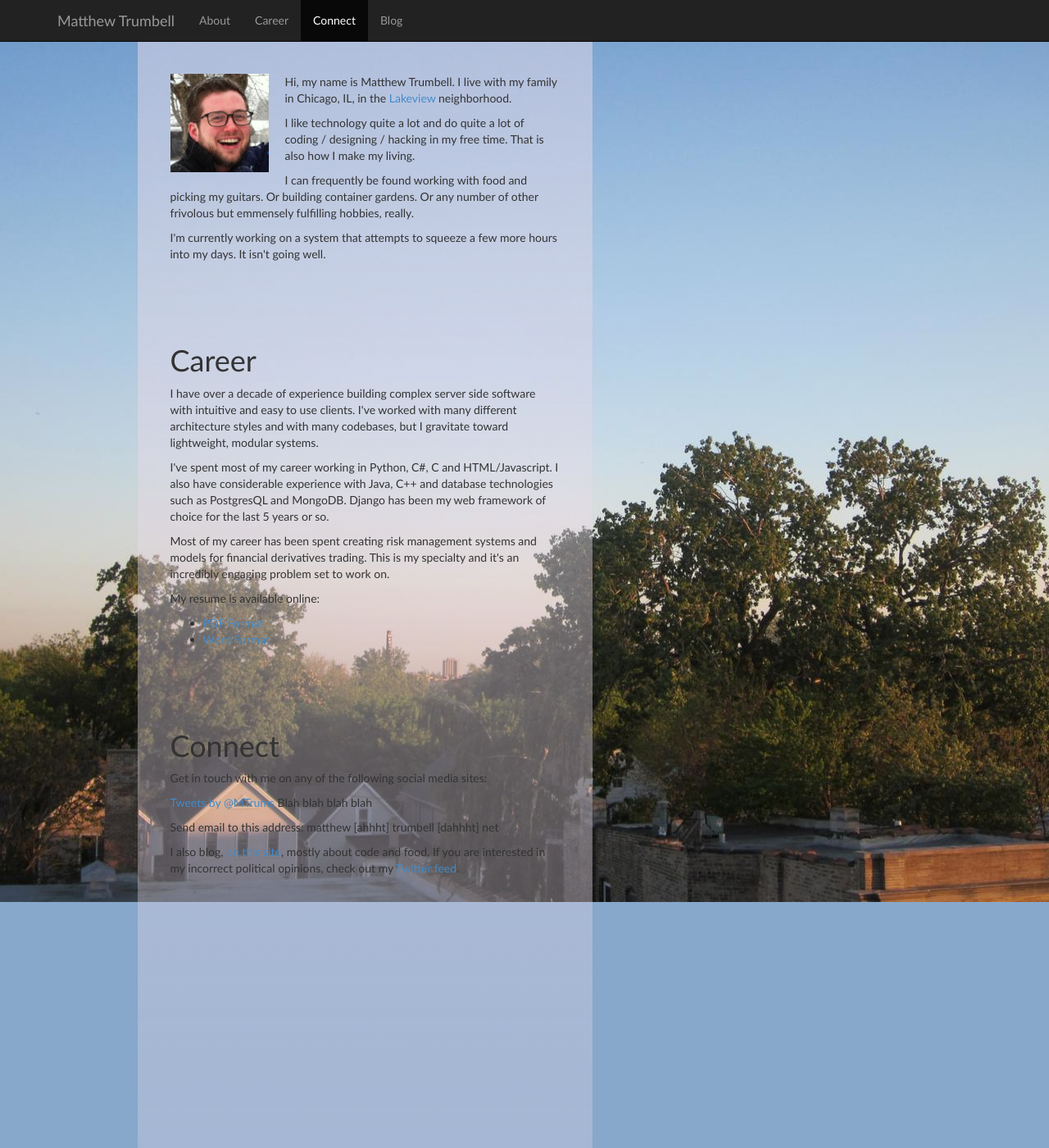
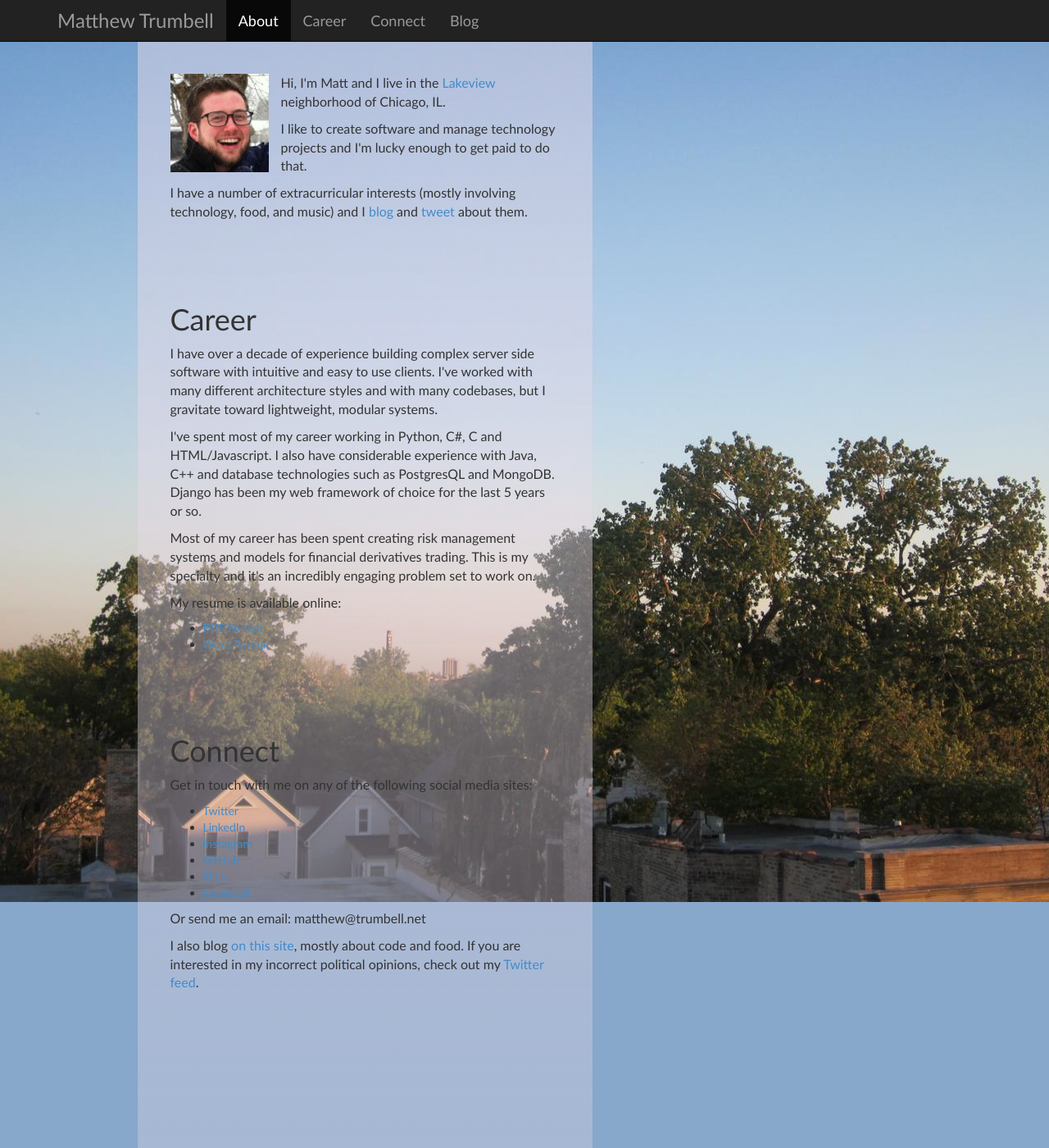
Before and after one commit to mrtrumbe/mrtrumbe.github.io, a Jekyll site: the page built from index.html, in a window 1280 px wide and 1400 px high. Shown: the whole window at 82% size. Built offline with Jekyll 4.4.1, drawn with Linux system fonts in a browser that asks for light colours; Markdown is read by kramdown in place of the engine named in the settings; comment, search, counter and statistics services are not loaded.

Commit message:
More styling work.

```diff
--- a/_layouts/default.html
+++ b/_layouts/default.html
@@ -12,13 +12,8 @@
     <link href="/assets/bootstrap/v3.1.0/css/bootstrap.min.css" rel="stylesheet" />
     <link href="/css/new_main.css" rel="stylesheet" />
 
-    <!-- defaults
-    <link rel="stylesheet" href="/css/syntax.css">
-    <link rel="stylesheet" href="/css/main.css">
-    -->
-
   </head>
-  <body data-spy="scroll" data-target="#mrt-navbar" data-offset="50">
+  <body data-spy="scroll" data-target="#mrt-navbar" data-offset="0">
     <div id="fixedbg"></div>
     <div class="navbar navbar-inverse navbar-fixed-top" role="navigation">
       <div class="container">
@@ -36,14 +31,14 @@
         <div class="collapse navbar-collapse" id="mrt-navbar">
           <ul class="nav navbar-nav">
             {% if page.mainpage %}
-              <li class="active"><a href="#about">About</a></li>
-              <li><a href="#career">Career</a></li>
-              <li><a href="#connect">Connect</a></li>
-              <li><a href="/blog/index.html">Blog</a></li>
+              <li class="active"><a class="mainpage-link" href="#about">About</a></li>
+              <li><a class="mainpage-link" href="#career">Career</a></li>
+              <li><a class="mainpage-link" href="#connect">Connect</a></li>
+              <li><a href="/blog/">Blog</a></li>
             {% else %}
-              <li><a href="/index.html#about">About</a></li>
-              <li><a href="/index.html#career">Career</a></li>
-              <li><a href="/index.html#connect">Connect</a></li>
+              <li><a class="mainpage-link" href="/index.html#about">About</a></li>
+              <li><a class="mainpage-link" href="/index.html#career">Career</a></li>
+              <li><a class="mainpage-link" href="/index.html#connect">Connect</a></li>
               <li class="active"><a href="#blog">Blog</a></li>
             {% endif %}
         </div>
--- a/css/new_main.css
+++ b/css/new_main.css
@@ -3,22 +3,11 @@ html {
 }
 
 body {
-  font-family: "Trebuchet MS", Arial, sans-serif;
+  /*font-family: "Trebuchet MS", Arial, sans-serif;*/
+  font-family: Candara, Calibri, Segoe, "Segoe UI", Optima, Arial, sans-serif;
 
   background-color: #87A8CB;
   overflow-x:hidden;
-  /*
-  background-image: url(/img/background.png);
-  background-position-x: 50%;
-  background-position-y: 50%;
-  background-position: top left;
-  background-attachment: fixed;
-  background-repeat: no-repeat;
-  */
-
-  background-size: cover;
-  -moz-background-size: cover;
-  -webkit-background-size: cover;
 
   padding-top: 50px;
 }
@@ -33,32 +22,13 @@ body {
   z-index:-1;
 }
 
-/*
-@media only all and (max-width: 1440px) and (max-height: 1050px) {
-  body {
-    background-size: 1440px 1050px;
-    -moz-background-size: 1440px 1050px;
-    -webkit-background-size: 1440px 1050px;
-  }
+.navbar {
+  font-size: 18px;
 }
 
-@media only screen
-and (device-width: 320px)
-and (device-width: 768px) {
-  body {
-    background-attachment: scroll;
-  }
+.navbar-brand {
+  font-size: 24px;
 }
-
-
-@media only screen
-and (min-device-width : 768px)
-and (max-device-width : 1024px) {
-  body {
-    background-attachment: scroll;
-  }
-}
-*/
 
 
 .mrt-panel {
@@ -97,11 +67,11 @@ and (max-device-width : 1024px) {
   float: left;
   width: 120px;
   height: 120px;
-  margin-right: 20px;
+  margin-right: 15px;
   margin-bottom: 10px;
 }
 
 .mrt-section p {
-  font-size: 14px;
+  font-size: 16px;
   font-weight: normal;
 }
--- a/index.html
+++ b/index.html
@@ -14,23 +14,18 @@ mainpage: true
         <div id="about" class="mrt-section" >
           <img src="/img/matthew.png" title="Matthew Trumbell" />
           <p>
-            Hi, my name is Matthew Trumbell. I live with my family
-            in Chicago, IL, in the <a href="https://maps.google.com/maps?q=lakeview,+chicago,+il&hl=en&sll=41.833733,-87.731964&sspn=0.709082,1.447449&hnear=Lake+View,+Chicago,+Cook,+Illinois&t=m&z=14">Lakeview</a> neighborhood.
+            Hi, I'm Matt and I live in the
+  <a href="https://maps.google.com/maps?q=lakeview,+chicago,+il&hl=en&sll=41.833733,-87.731964&sspn=0.709082,1.447449&hnear=Lake+View,+Chicago,+Cook,+Illinois&t=m&z=14">Lakeview</a>
+            neighborhood of Chicago, IL.
           </p>
           <p>
-            I like technology quite a lot and do quite a lot of
-            coding / designing / hacking in my free time. That is
-            also how I make my living.
+            I like to create software and manage technology projects
+            and I'm lucky enough to get paid to do that.
           </p>
           <p>
-            I can frequently be found working with food and picking
-            my guitars. Or building container gardens. Or any number
-            of other frivolous but emmensely fulfilling hobbies, really.
-          </p>
-          <p>
-            I'm currently working on a system that attempts to
-            squeeze a few more hours into my days. It isn't
-            going well.
+            I have a number of extracurricular interests (mostly involving
+            technology, food, and music) and I <a href="/blog/">blog</a> and
+            <a href="https://twitter.com/mtrums/">tweet</a> about them.
           </p>
         </div>
         <div id="career" class="mrt-section" >
@@ -70,18 +65,21 @@ mainpage: true
             Get in touch with me on any of the following social media
             sites:
           </p>
+          <ul>
+            <li><a href="http://twitter.com/mtrums">Twitter</a></li>
+            <li><a href="http://www.linkedin.com/pub/matthew-trumbell/3/aa2/280">LinkedIn</a></li>
+            <li><a href="http://instagram.com/mtrums">Instagram</a></li>
+            <li><a href="http://github.com/mrtrumbe">GitHub</a></li>
+            <li><a href="http://www.flickr.com/photos/97407207@N00/">Flickr</a></li>
+            <li><a href="http://www.facebook.com/profile.php?id=519136905&amp;ref=name">Facebook</a></li>
+          </ul>
+          <ul>
+          </ul>
           <p>
-            <a class="twitter-timeline" href="https://twitter.com/MTrums"
-              data-widget-id="432577147400511490">Tweets by @MTrums</a>
-            <script>!function(d,s,id){var js,fjs=d.getElementsByTagName(s)[0],p=/^http:/.test(d.location)?'http':'https';if(!d.getElementById(id)){js=d.createElement(s);js.id=id;js.src=p+"://platform.twitter.com/widgets.js";fjs.parentNode.insertBefore(js,fjs);}}(document,"script","twitter-wjs");</script>
-
-            Blah blah blah blah
+            Or send me an email: matthew@trumbell.net
           </p>
           <p>
-            Send email to this address: matthew [ahhht] trumbell [dahhht] net
-          </p>
-          <p>
-            I also blog, <a href="/blog.html">on this site</a>, mostly
+            I also blog <a href="/blog.html">on this site</a>, mostly
             about code and food. If you are interested in my incorrect
             political opinions, check out my
             <a href="https://twitter.com/mtrums">Twitter feed</a>.
```
Also changed, not shown: other parts of _layouts/default.html (+16 -0 lines), css/main.css (deleted, +0 -160 lines), css/syntax.css (deleted, +0 -60 lines).
